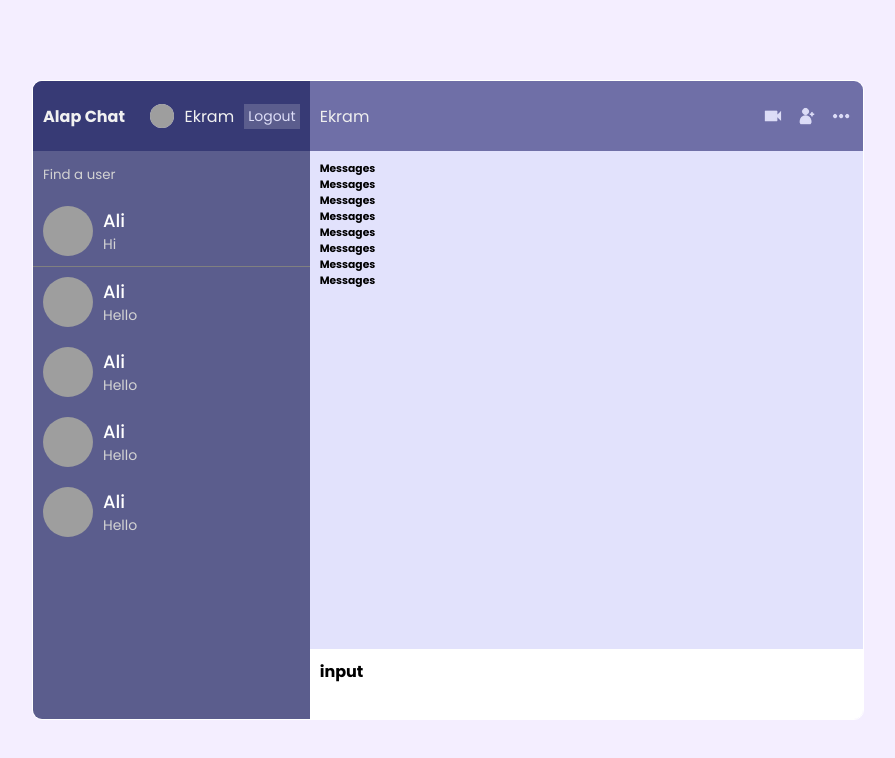
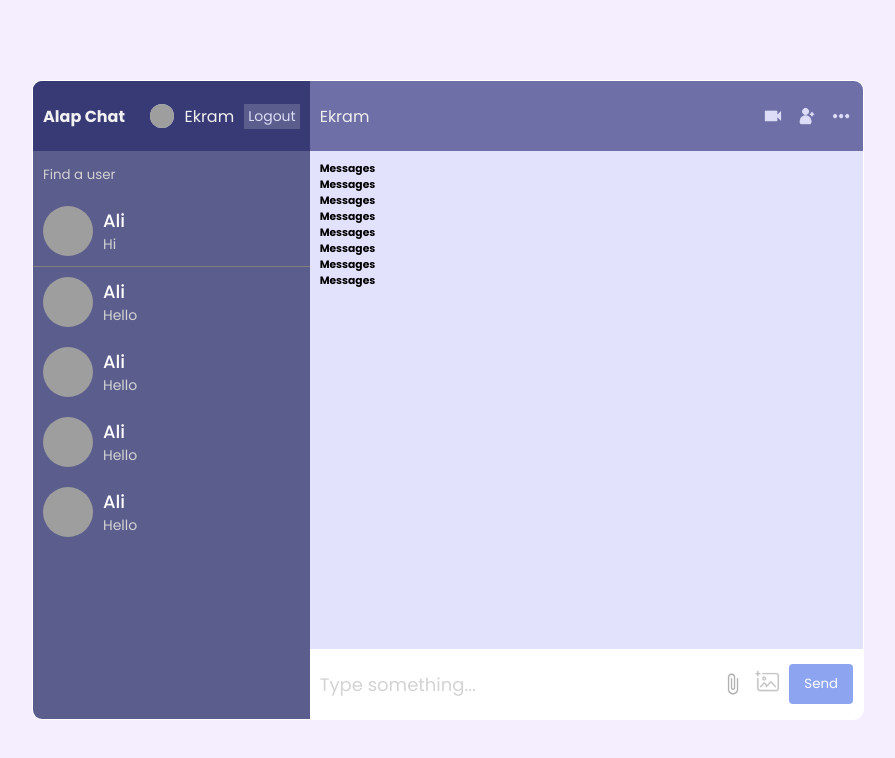
Before and after one commit to EkramH/alap-chat-app, a React (Create React App) app: page / in a window 1280 px wide. Shown: the top 758 px of the page, without its empty margins (192-1087 px from the left). Built offline with nearby package versions, Linux system fonts and the light colour scheme; grey boxes are pictures that could not be loaded.

Commit message:
message input design

```diff
--- a/src/components/Input.js
+++ b/src/components/Input.js
@@ -1,9 +1,24 @@
 import React from "react";
+import "./components.css";
+import img from "../assets/img.png";
+import attach from "../assets/attach.png";
 
 const Input = () => {
   return (
     <div className="input">
-      <h4>input</h4>
+      <input
+        className="input__text"
+        type="text"
+        placeholder="Type something..."
+      />
+      <div className="input__send">
+        <img src={attach} alt="" />
+        <input type="file" id="file" style={{ display: "none" }} />
+        <label htmlFor="file">
+          <img src={img} alt="" />
+        </label>
+        <button className="input__btn">Send</button>
+      </div>
     </div>
   );
 };
--- a/src/components/components.css
+++ b/src/components/components.css
@@ -133,4 +133,34 @@
     background-color: #fff;
     height: 70px;
     padding: 10px;
+    display: flex;
+    align-items: center;
+    justify-content: space-between;
 }
+
+.input__text {
+    width: 100%;
+    border: none;
+    outline: none;
+    color: #3d3f6e;
+    font-size: 18px;
+}
+
+.input__send {
+    display: flex;
+    align-items: center;
+    gap: 10px;
+}
+
+.input__send img {
+    height: 24px;
+    cursor: pointer;
+}
+
+.input__btn {
+    border: none;
+    padding: 10px 15px;
+    color: #fff;
+    background-color: #8da4f1;
+    border-radius: 4px;
+}
```
